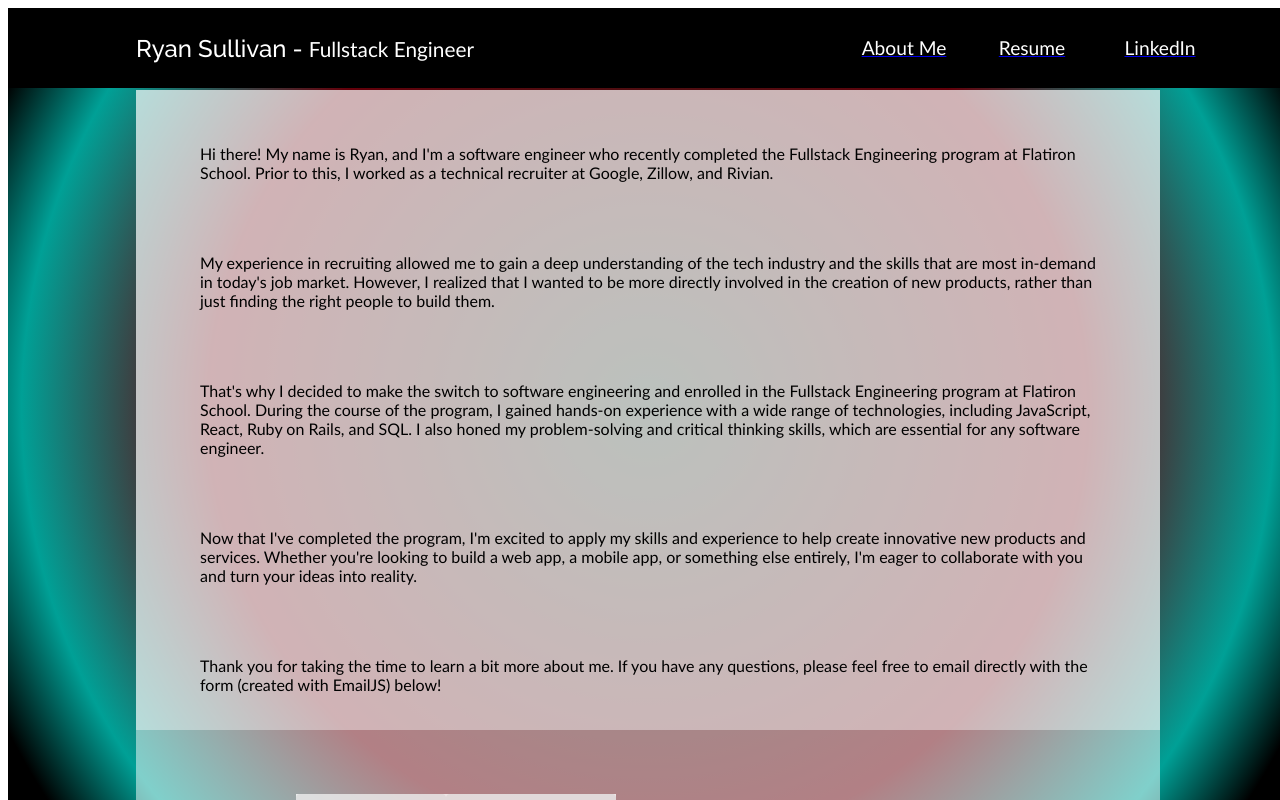
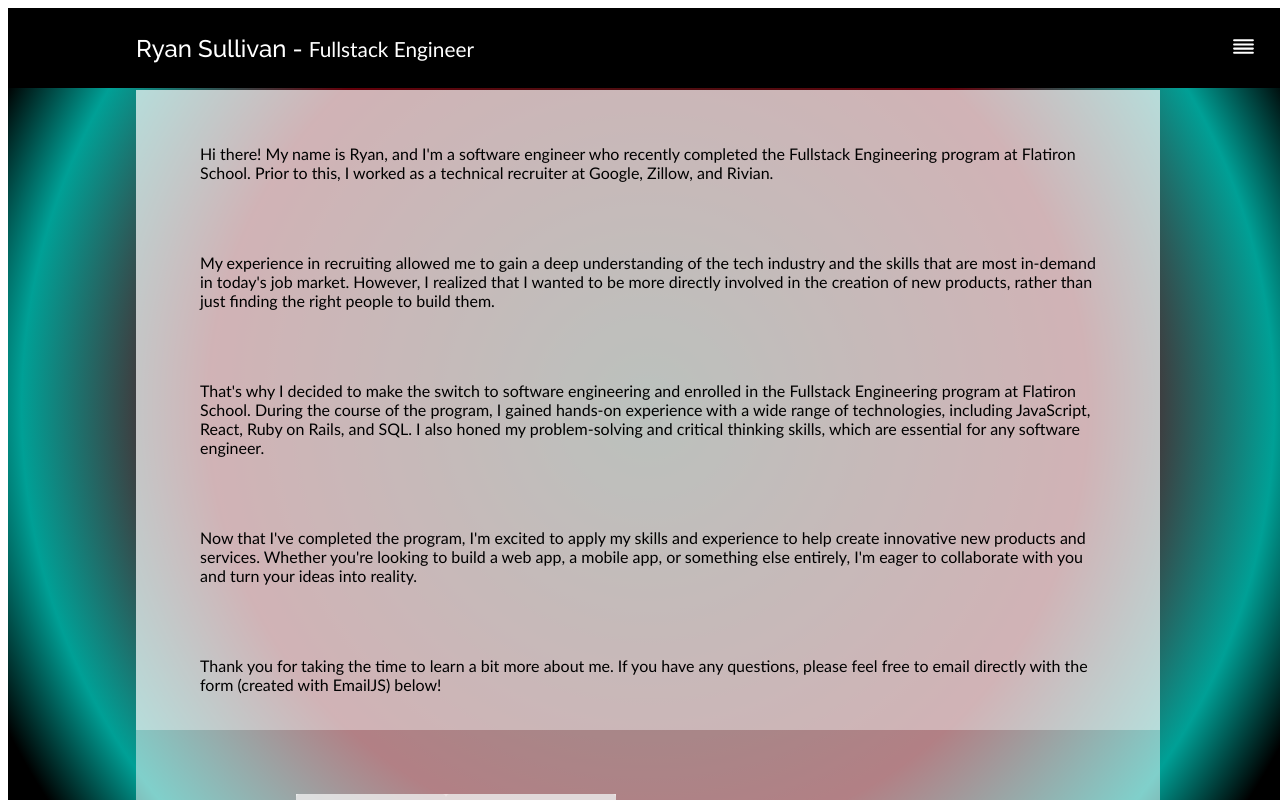
Before and after one commit to ryanCodes92109/newPersonalWebsite, a React (Create React App) app: page / in a window 1280 px wide. Built offline with nearby package versions, Linux system fonts and the light colour scheme; the HTML template or start-up script is replaced by a standard one.

Commit message:
navbar update

```diff
--- a/src/components/navbar/Navbar.css
+++ b/src/components/navbar/Navbar.css
@@ -10,34 +10,43 @@
     color:white;
   }
 
-  .navbar {
+  .navbarActive {
     display:flex;
-    margin-left:auto;
+    width:20vw;
+    height:30vh;
+    flex-direction:column;
+    align-items: center;
+    justify-content:center;
+    position:absolute;
+    top:5rem;
+    transition: 10s;
+    background-color:white;
+    right:0;
+  }
+
+  .navbarHidden {
+    display:none;
+    width:100vw;
+    height:15vh;
+    transition: 5000ms;
 
   }
 
   .navbutton {
-    width:10vw;
-    height:3vw;
-    justify-content: center;
-    display:flex;
-    align-items:center;
-    position:relative;
-    right:5vw;
-    /* margin: 2em;     */
-    font-size: 1.2rem;
-    color:white;
+    color:black;
+    list-style:none;
+    padding:15px;
   }
 
-  .navbutton:hover {
-    color: black;
-    /* background-color:white; */
-    background-color: lightgrey;
+  .menuIcon {
+    position:absolute;
+    color:white;
+    right:2rem;
   }
 
   .titleText {
     font-size: 1.5rem;
-    position:relative;
+    position:absolute;
     left:10vw;
     font-family: 'Raleway', sans-serif;
   }
@@ -45,10 +54,7 @@
     font-size: 1.3rem;
   }
 
-  #logo-70 {
-    position:relative;
-    left:9vw;
-  }
+
 
   #linkedinNavLogo {
    width:2.5vw;
--- a/src/components/navbar/Navbar.js
+++ b/src/components/navbar/Navbar.js
@@ -1,30 +1,40 @@
-import React from 'react'
+import React, {useState} from 'react'
 import { Link } from 'react-router-dom'
 import './Navbar.css'
+import { FiAlignJustify } from "react-icons/fi";
+
 
 const Navbar = () => {
+
+  const [sidebar, setSideBar] = useState(false)
+
+const showSidebar = () => setSideBar(!sidebar)
 
   return (
     <div className='header'>
 
       <span className='titleText'>Ryan Sullivan - <span className='fullstackTitle'>Fullstack Engineer</span></span>
-        <div className='navbar'>
+        <div className= {sidebar ? 'navbarActive' :'navbarHidden'}>
+
+
         <Link to='/'>
           <li className='navbutton'>About Me</li>
         </Link>
-
-          {/* <Link to='/projects'>
-            <li className='navbutton'>Projects</li>
-          </Link> */}
 
         <Link to='/resume'>
           <li className='navbutton'>Resume</li>
         </Link>
 
+
         <Link target='_blank' to='https://www.linkedin.com/in/ryansul/'>
           <li className='navbutton'>LinkedIn</li>
         </Link>
+
         </div>
+
+        <Link to='#' className='menuIcon'>
+         <FiAlignJustify onClick={showSidebar} size={25}/>
+       </Link>
     </div>
   )
 }
```
Also changed, not shown: src/components/navbar/SidebarData.js (added, +34 -0 lines). Lines whose indentation alone changed are shown as unchanged.
